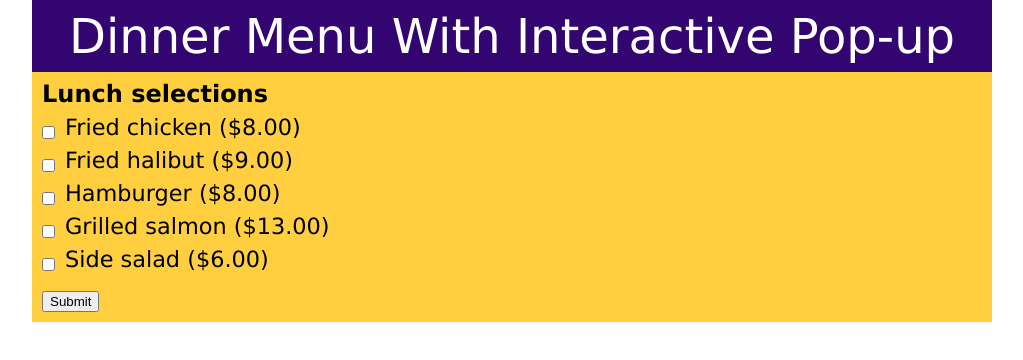
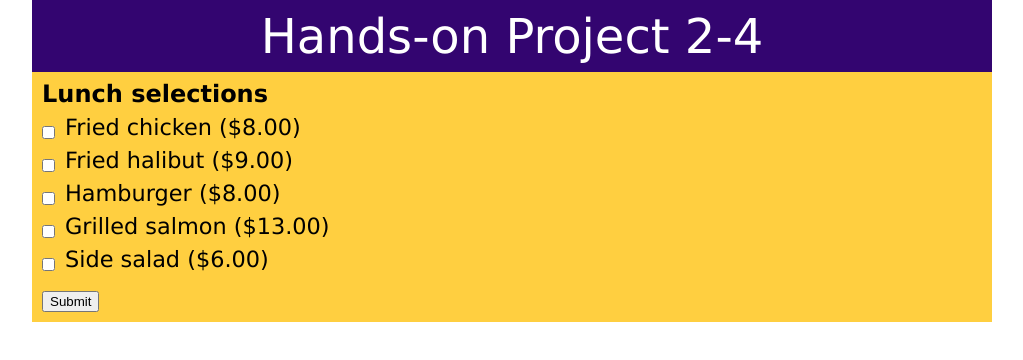
Before and after one commit to JML92/JMLDinnerMenuPopup.github.io, a plain HTML site: page index.html in a window 1280 px wide. Shown: the whole page, without its empty margins (128-1151 px from the left). Drawn offline with Linux system fonts and the light colour scheme.

Commit message:
Update index.html

```diff
--- a/index.html
+++ b/index.html
@@ -21,7 +21,7 @@
 <body>
    <header>
       <h1>
-         Dinner Menu With Interactive Pop-up
+         Hands-on Project 2-4
       </h1>
    </header>
 
```
